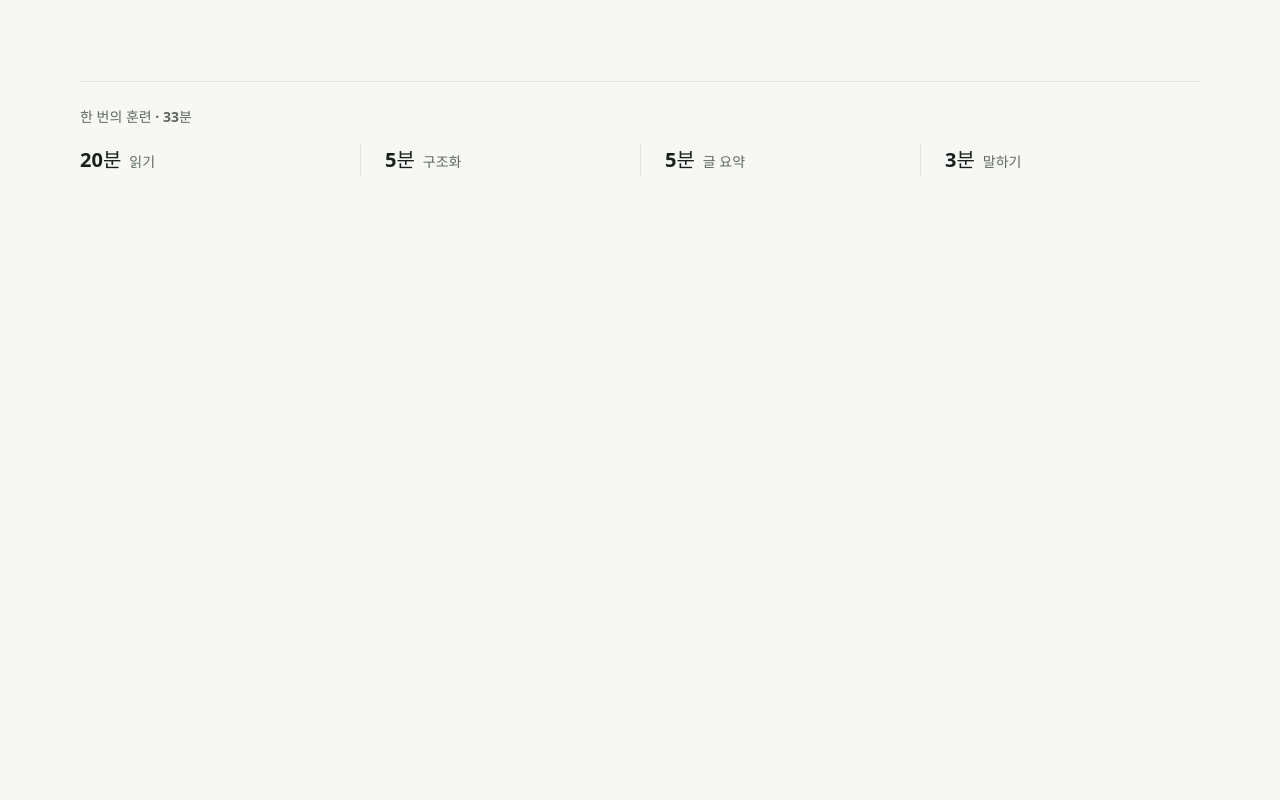
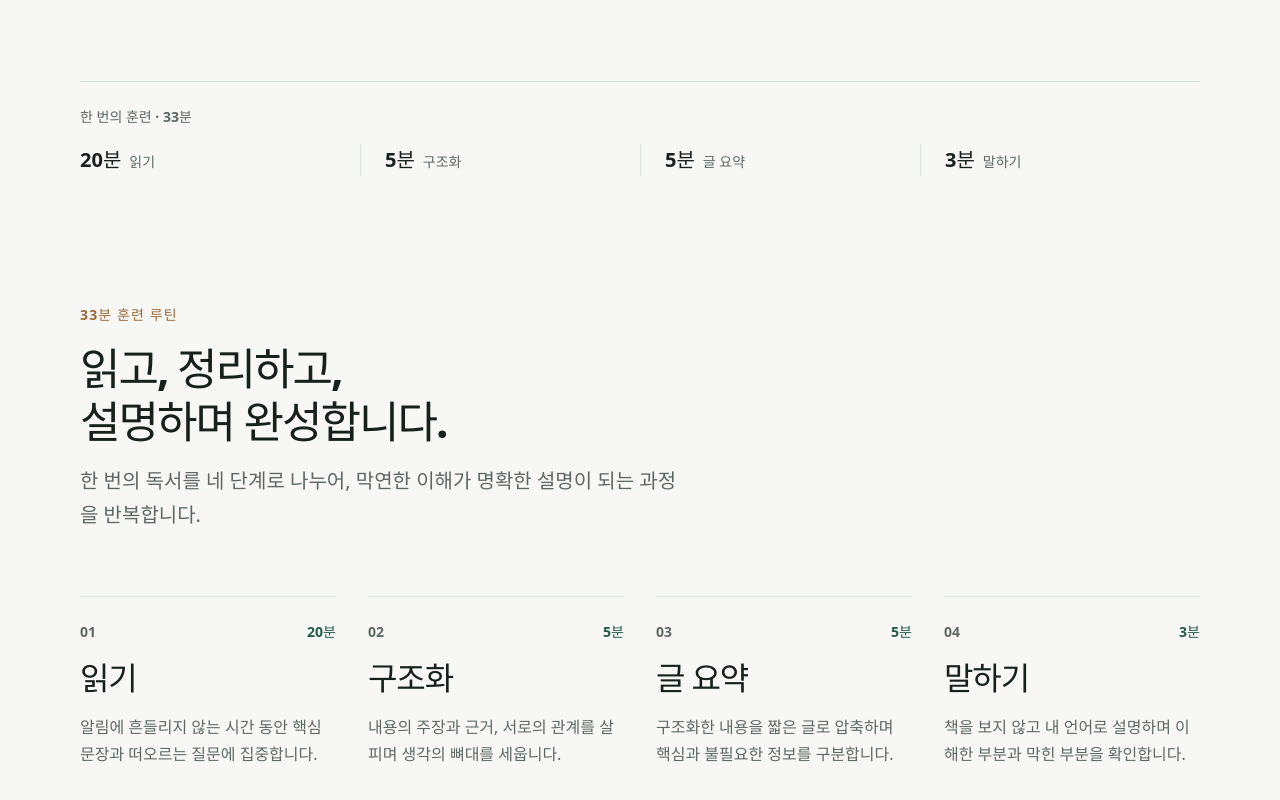
Before and after one commit to juknow/ReadLogic, a React (Vite) app in the folder frontend/: page / in a window 1280 px wide. Shown: the part 592-1392 px from the top of the page. Before the commit the page ends 800 px from the top, so only its background shows below. Built offline with nearby package versions, Linux system fonts and the light colour scheme.

Commit message:
[feat] 홈 훈련 흐름 섹션 추가

```diff
--- a/frontend/src/pages/home/HomePage.tsx
+++ b/frontend/src/pages/home/HomePage.tsx
@@ -1,10 +1,12 @@
 import { HeroSection } from './components/HeroSection'
+import { TrainingFlowSection } from './components/TrainingFlowSection'
 import styles from './HomePage.module.css'
 
 export function HomePage() {
   return (
     <div className={styles.page}>
       <HeroSection />
+      <TrainingFlowSection />
     </div>
   )
 }
--- a/frontend/src/pages/home/components/HeroSection.module.css
+++ b/frontend/src/pages/home/components/HeroSection.module.css
@@ -70,7 +70,6 @@
 .rhythm {
   padding-block-start: var(--space-6);
   border-block-start: 1px solid var(--color-border);
-  scroll-margin-block-start: calc(var(--layout-header-height) + var(--space-6));
 }
 
 .rhythmLabel {
--- a/frontend/src/pages/home/components/HeroSection.tsx
+++ b/frontend/src/pages/home/components/HeroSection.tsx
@@ -21,7 +21,7 @@ export function HeroSection() {
           ReadLogic은 읽은 내용을 구조화하고, 짧게 요약하고, 직접 말로
           설명하며 이해를 단단하게 만드는 독서 훈련입니다.
         </p>
-        <a className={styles.primaryAction} href="#training-rhythm">
+        <a className={styles.primaryAction} href="#training-flow">
           훈련 방식 살펴보기
           <span aria-hidden="true">↓</span>
         </a>
@@ -29,7 +29,6 @@ export function HeroSection() {
 
       <div
         className={styles.rhythm}
-        id="training-rhythm"
         aria-label="20분 읽기, 5분 구조화, 5분 글 요약, 3분 말하기"
       >
         <p className={styles.rhythmLabel}>한 번의 훈련 · 33분</p>
--- /dev/null
+++ b/frontend/src/pages/home/components/TrainingFlowSection.module.css
@@ -0,0 +1,65 @@
+.section {
+  padding-block: var(--space-24);
+  scroll-margin-block-start: var(--layout-header-height);
+}
+
+.intro {
+  display: grid;
+  max-width: var(--layout-text-max);
+  margin-block-end: var(--space-16);
+  gap: var(--space-4);
+}
+
+.eyebrow {
+  color: var(--color-accent);
+  font-size: var(--font-size-caption);
+  font-weight: 750;
+  letter-spacing: 0.08em;
+}
+
+.title {
+  color: var(--color-text-primary);
+  font-size: var(--font-size-heading-1);
+  line-height: var(--line-height-heading);
+  letter-spacing: -0.045em;
+  text-wrap: balance;
+}
+
+.description {
+  max-width: 38rem;
+  color: var(--color-text-secondary);
+  font-size: var(--font-size-body-large);
+  line-height: 1.7;
+  text-wrap: pretty;
+}
+
+.steps {
+  display: grid;
+  margin: 0;
+  padding: 0;
+  grid-template-columns: repeat(4, minmax(0, 1fr));
+  gap: var(--space-8);
+  list-style: none;
+}
+
+@media (max-width: 60rem) {
+  .steps {
+    grid-template-columns: repeat(2, minmax(0, 1fr));
+    row-gap: var(--space-12);
+  }
+}
+
+@media (max-width: 40rem) {
+  .section {
+    padding-block: var(--space-16);
+  }
+
+  .intro {
+    margin-block-end: var(--space-12);
+  }
+
+  .steps {
+    grid-template-columns: 1fr;
+    gap: var(--space-8);
+  }
+}
--- /dev/null
+++ b/frontend/src/pages/home/components/TrainingFlowSection.tsx
@@ -0,0 +1,62 @@
+import { TrainingStep } from './TrainingStep'
+import styles from './TrainingFlowSection.module.css'
+
+const trainingSteps = [
+  {
+    order: '01',
+    duration: '20분',
+    activity: '읽기',
+    description:
+      '알림에 흔들리지 않는 시간 동안 핵심 문장과 떠오르는 질문에 집중합니다.',
+  },
+  {
+    order: '02',
+    duration: '5분',
+    activity: '구조화',
+    description:
+      '내용의 주장과 근거, 서로의 관계를 살피며 생각의 뼈대를 세웁니다.',
+  },
+  {
+    order: '03',
+    duration: '5분',
+    activity: '글 요약',
+    description:
+      '구조화한 내용을 짧은 글로 압축하며 핵심과 불필요한 정보를 구분합니다.',
+  },
+  {
+    order: '04',
+    duration: '3분',
+    activity: '말하기',
+    description:
+      '책을 보지 않고 내 언어로 설명하며 이해한 부분과 막힌 부분을 확인합니다.',
+  },
+] as const
+
+export function TrainingFlowSection() {
+  return (
+    <section
+      className={styles.section}
+      id="training-flow"
+      aria-labelledby="training-flow-title"
+    >
+      <div className={styles.intro}>
+        <p className={styles.eyebrow}>33분 훈련 루틴</p>
+        <h2 className={styles.title} id="training-flow-title">
+          읽고, 정리하고,
+          <br />
+          설명하며 완성합니다.
+        </h2>
+        <p className={styles.description}>
+          한 번의 독서를 네 단계로 나누어, 막연한 이해가 명확한 설명이 되는
+          과정을 반복합니다.
+        </p>
+      </div>
+
+      <ol className={styles.steps}>
+        {trainingSteps.map((step) => (
+          <TrainingStep key={step.order} {...step} />
+        ))}
+      </ol>
+    </section>
+  )
+}
--- /dev/null
+++ b/frontend/src/pages/home/components/TrainingStep.module.css
@@ -0,0 +1,64 @@
+.step {
+  display: grid;
+  padding-block-start: var(--space-6);
+  border-block-start: 1px solid var(--color-border);
+  align-content: start;
+  gap: var(--space-4);
+}
+
+.meta {
+  display: flex;
+  align-items: center;
+  justify-content: space-between;
+  gap: var(--space-4);
+}
+
+.order {
+  color: var(--color-text-secondary);
+  font-size: var(--font-size-caption);
+  font-variant-numeric: tabular-nums;
+  font-weight: 700;
+}
+
+.duration {
+  color: var(--color-primary);
+  font-size: var(--font-size-caption);
+  font-weight: 750;
+}
+
+.activity {
+  color: var(--color-text-primary);
+  font-size: var(--font-size-heading-2);
+  line-height: var(--line-height-heading);
+  letter-spacing: -0.035em;
+}
+
+.description {
+  color: var(--color-text-secondary);
+  line-height: 1.7;
+  text-wrap: pretty;
+}
+
+@media (max-width: 40rem) {
+  .step {
+    grid-template-columns: minmax(4.25rem, auto) 1fr;
+    column-gap: var(--space-6);
+  }
+
+  .meta {
+    grid-row: 1 / span 2;
+    flex-direction: column;
+    align-items: flex-start;
+    justify-content: flex-start;
+    gap: var(--space-2);
+  }
+
+  .activity,
+  .description {
+    grid-column: 2;
+  }
+
+  .activity {
+    font-size: 1.375rem;
+  }
+}
--- /dev/null
+++ b/frontend/src/pages/home/components/TrainingStep.tsx
@@ -0,0 +1,28 @@
+import styles from './TrainingStep.module.css'
+
+type TrainingStepProps = {
+  activity: string
+  description: string
+  duration: string
+  order: string
+}
+
+export function TrainingStep({
+  activity,
+  description,
+  duration,
+  order,
+}: TrainingStepProps) {
+  return (
+    <li className={styles.step}>
+      <div className={styles.meta}>
+        <span className={styles.order} aria-hidden="true">
+          {order}
+        </span>
+        <span className={styles.duration}>{duration}</span>
+      </div>
+      <h3 className={styles.activity}>{activity}</h3>
+      <p className={styles.description}>{description}</p>
+    </li>
+  )
+}
```
